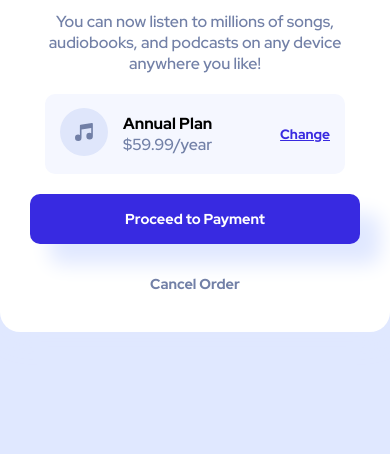
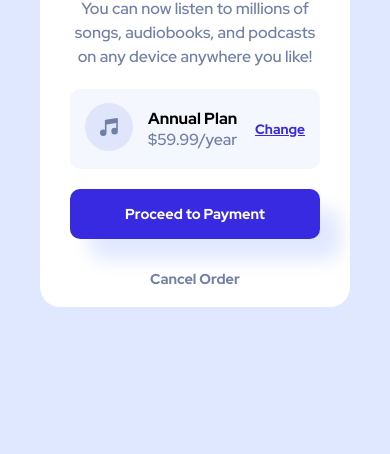
Before and after one commit to omar-ahmed42/order-summary-component, a plain HTML site: page index.html in a window 390 px wide. Shown: the part 390-844 px from the top of the page. Drawn offline with Linux system fonts and the light colour scheme.

Commit message:
Add support for mobile devices and change background and width for mobile devices

```diff
--- a/styles.css
+++ b/styles.css
@@ -87,6 +87,8 @@ body {
   font-size: 1rem;
   color: hsl(224, 23%, 55%);
   margin-bottom: 20px;
+
+  line-height: 1.5rem;
 }
 
 .order-details {
@@ -210,3 +212,20 @@ body {
   color: hsl(223, 47%, 23%);
   cursor: pointer;
 }
+
+@media only screen and (max-width: 400px) {
+  .background {
+    background-image: url('assets/images/pattern-background-mobile.svg');
+  }
+
+  .card {
+    width: 310px;
+    height: 550px;
+
+    overflow: auto;
+  }
+
+  .summary-description {
+    line-height: 1.5rem;
+  }
+}
```
Lines whose indentation alone changed are shown as unchanged.
